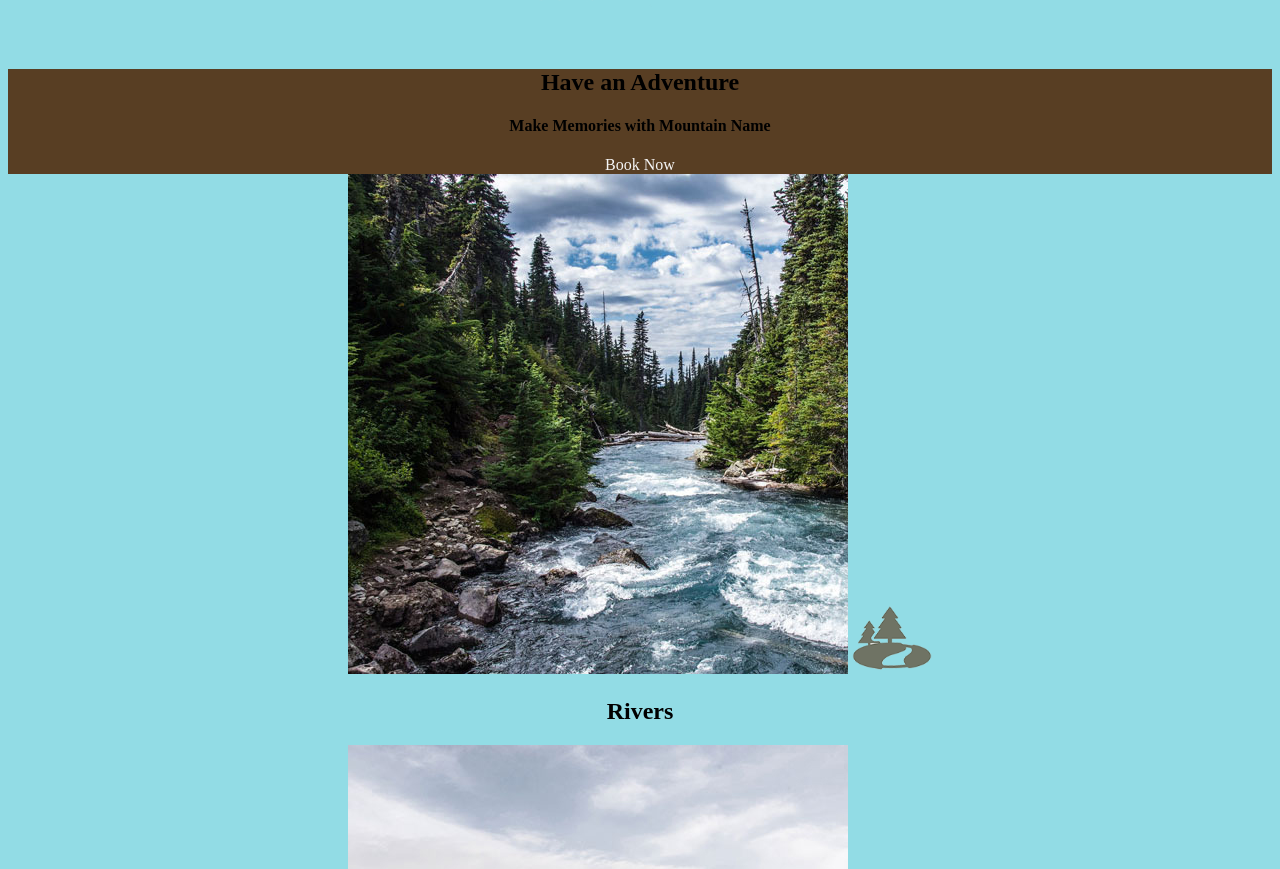
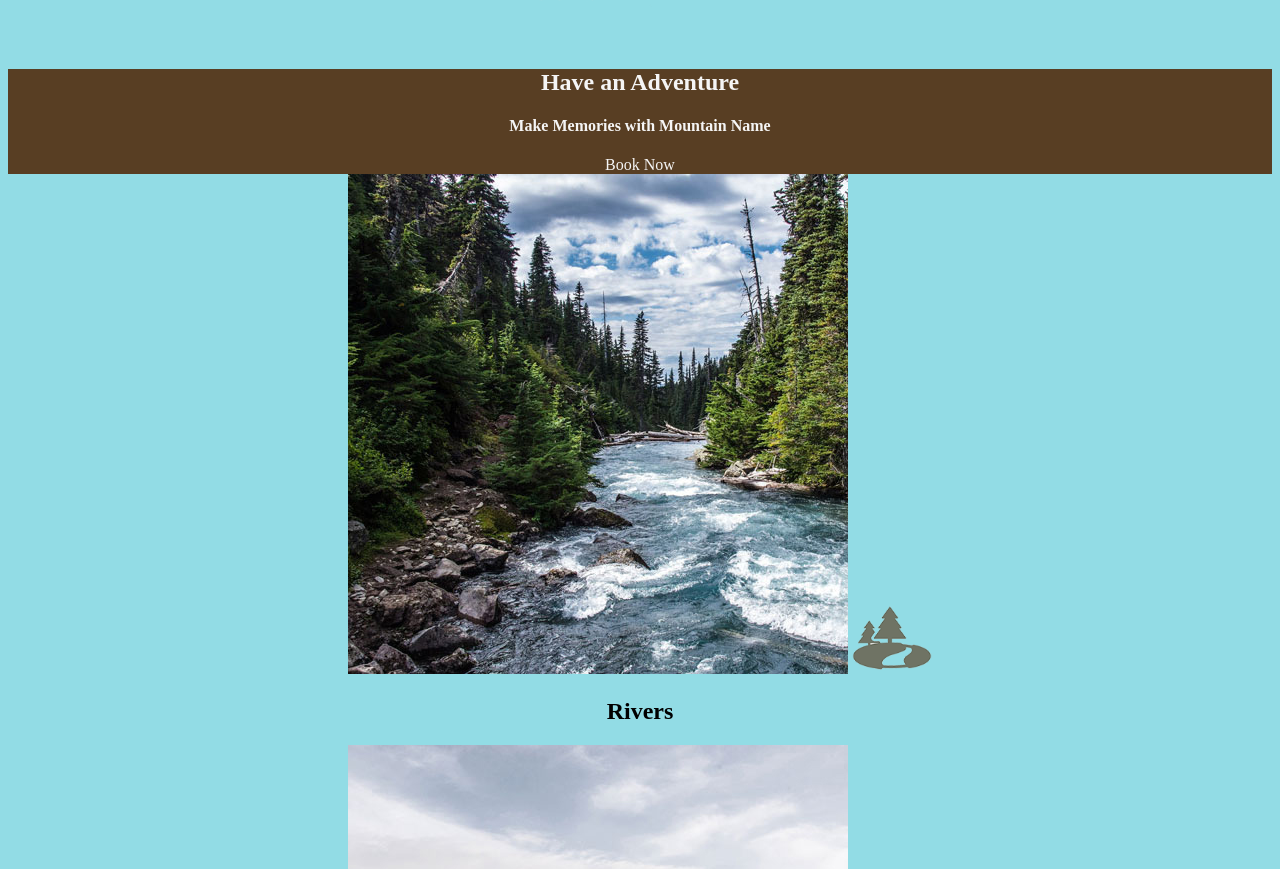
Before and after one commit to collintegral/WDD-130-2023, a plain HTML site: page wwr/index.html in a window 1280 px wide. Shown: the part 921-1790 px from the top of the page. Drawn offline with Linux system fonts and the light colour scheme.

Commit message:
Changed hero text color to whitesmoke.

```diff
--- a/wwr/styles/style.css
+++ b/wwr/styles/style.css
@@ -86,12 +86,12 @@ h4 {
 
 #hero-msg h1 {
     text-align: center;
-    color: black;
+    color: whitesmoke;
 }
 
 #hero-msg h4 {
     text-align: center;
-    color: black;
+    color: whitesmoke;
 }
 
 .button-box {
```
